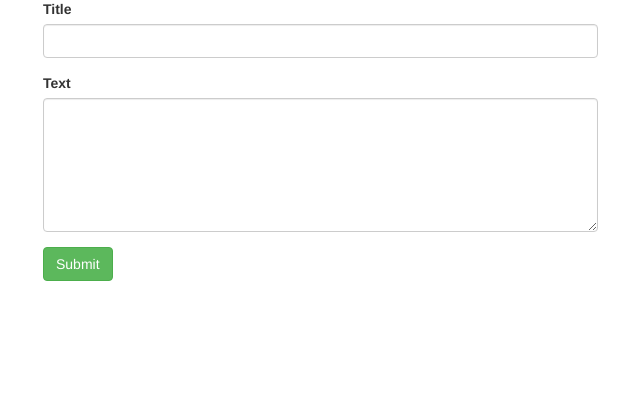
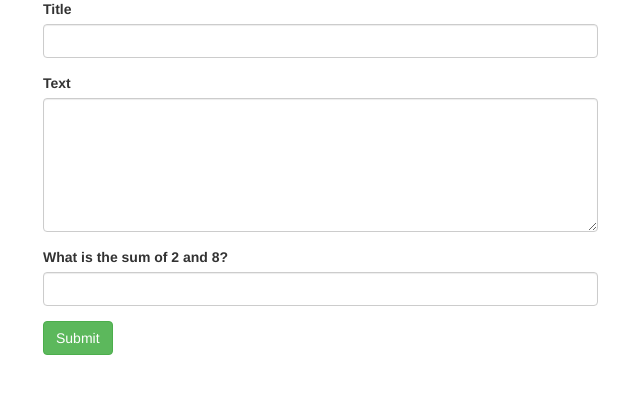
Before and after one commit to smartninja/wd2-boilerplate, a Python web app: template templates/topic_add.html in a window 1280 px wide. Shown: the part 230-624 px from the top of the page, without its empty margins (27-667 px from the left). Run offline with Jinja, Linux system fonts and the light colour scheme; the template is opened without the code that fills it, so the values that code supplies are empty; some libraries are stand-ins or nearby versions.

Commit message:
add two numbers

```diff
--- a/templates/topic_add.html
+++ b/templates/topic_add.html
@@ -20,6 +20,11 @@
                 <textarea name="text" class="form-control" rows="6" required></textarea>
             </div>
 
+            <div class="form-group">
+                <label>What is the sum of 2 and 8?</label>
+                <input type="text" class="form-control" id="add-topic-sum" required>
+            </div>
+
             <button type="submit" class="btn btn-success" id="add-topic-button">Submit</button>
         </form>
     </div>
@@ -30,9 +35,16 @@
 <script>
     $(document).ready(function() {
         var addTopicButton = $("#add-topic-button");
+        var addTopicSum = $("#add-topic-sum");
 
-        addTopicButton.click(function() {
-            addTopicButton.hide();
+        addTopicButton.click(function(e) {
+            if (addTopicSum.val() === "10"){
+                addTopicButton.hide();
+                console.log("yaaay");
+            } else {
+                alert("You entered a wrong sum! Try again.");
+                e.preventDefault();
+            }
         });
     });
 </script>
```
